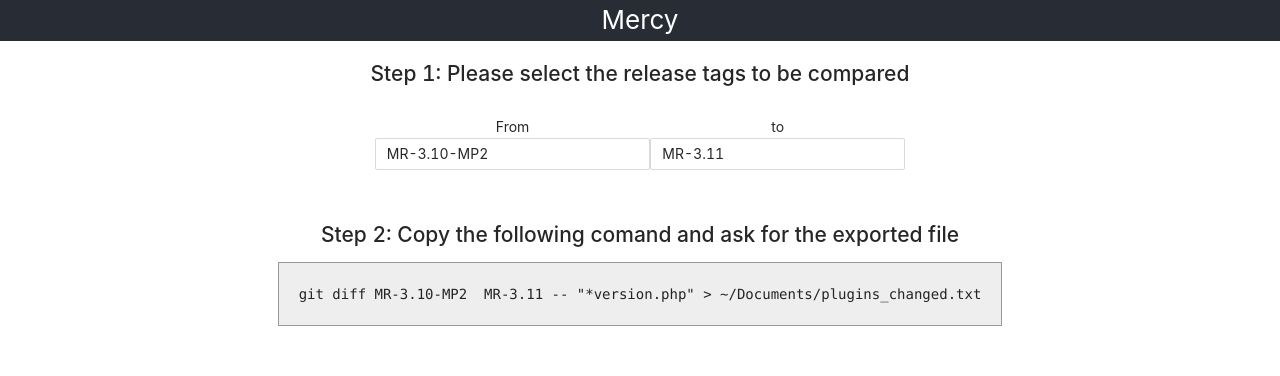
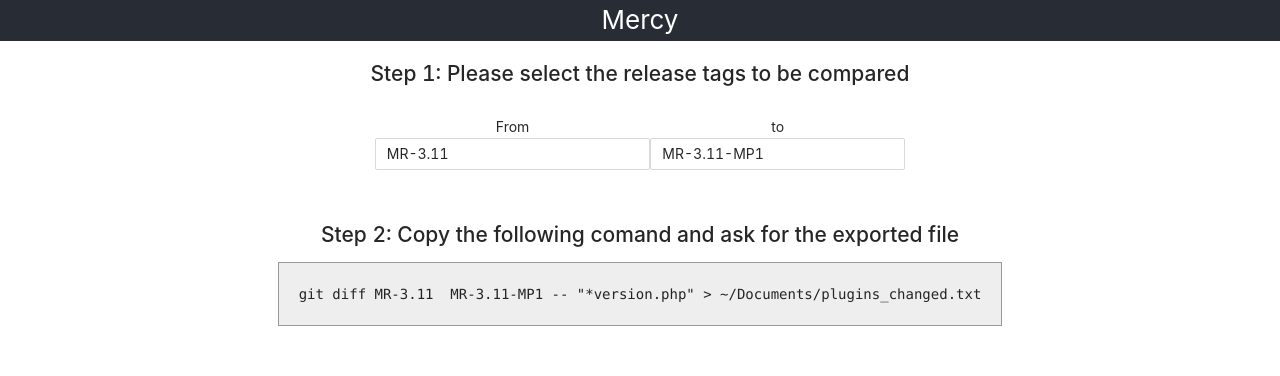
Before and after one commit to DaniCastel/mercy, a React (Create React App) app: page / in a window 1280 px wide. Shown: the top 376 px of the page. Built offline with nearby package versions, Linux system fonts and the light colour scheme.

Commit message:
tab title

```diff
--- a/public/index.html
+++ b/public/index.html
@@ -24,7 +24,7 @@
       work correctly both with client-side routing and a non-root public URL.
       Learn how to configure a non-root public URL by running `npm run build`.
     -->
-    <title>React App</title>
+    <title>Mercy - Identify plugins</title>
   </head>
   <body>
     <noscript>You need to enable JavaScript to run this app.</noscript>
--- a/src/App.tsx
+++ b/src/App.tsx
@@ -1,4 +1,4 @@
-import React, { useState } from "react";
+import React, { useEffect, useState } from "react";
 import "antd/dist/antd.css";
 import "./App.scss";
 
@@ -12,8 +12,8 @@ const { Dragger } = Upload;
 
 function App() {
   const [file, setFile] = useState<string>("");
-  const [from, setFrom] = useState<string>("MR-3.10-MP2");
-  const [to, setTo] = useState<string>("MR-3.11");
+  const [from, setFrom] = useState<string>("MR-3.11");
+  const [to, setTo] = useState<string>("MR-3.11-MP1");
   const [pluginList, setPluginList] = useState<PluginT[]>([]);
 
   const tableProps = {
@@ -53,6 +53,10 @@ function App() {
   const processFile = (file: string) => {
     setPluginList(processDiff(file));
   };
+
+  useEffect(() => {
+    document.title = "Mercy - Identify plugins from diff file";
+  }, []);
 
   return (
     <div className="App">
--- a/src/components/table/PluginsTable.tsx
+++ b/src/components/table/PluginsTable.tsx
@@ -27,7 +27,6 @@ function PluginsTable({ pluginList }: Props) {
             color = "#fa541c";
             break;
           default:
-            //Declaraciones ejecutadas cuando ninguno de los valores coincide con el valor de la expresión
             break;
         }
         return (
```
